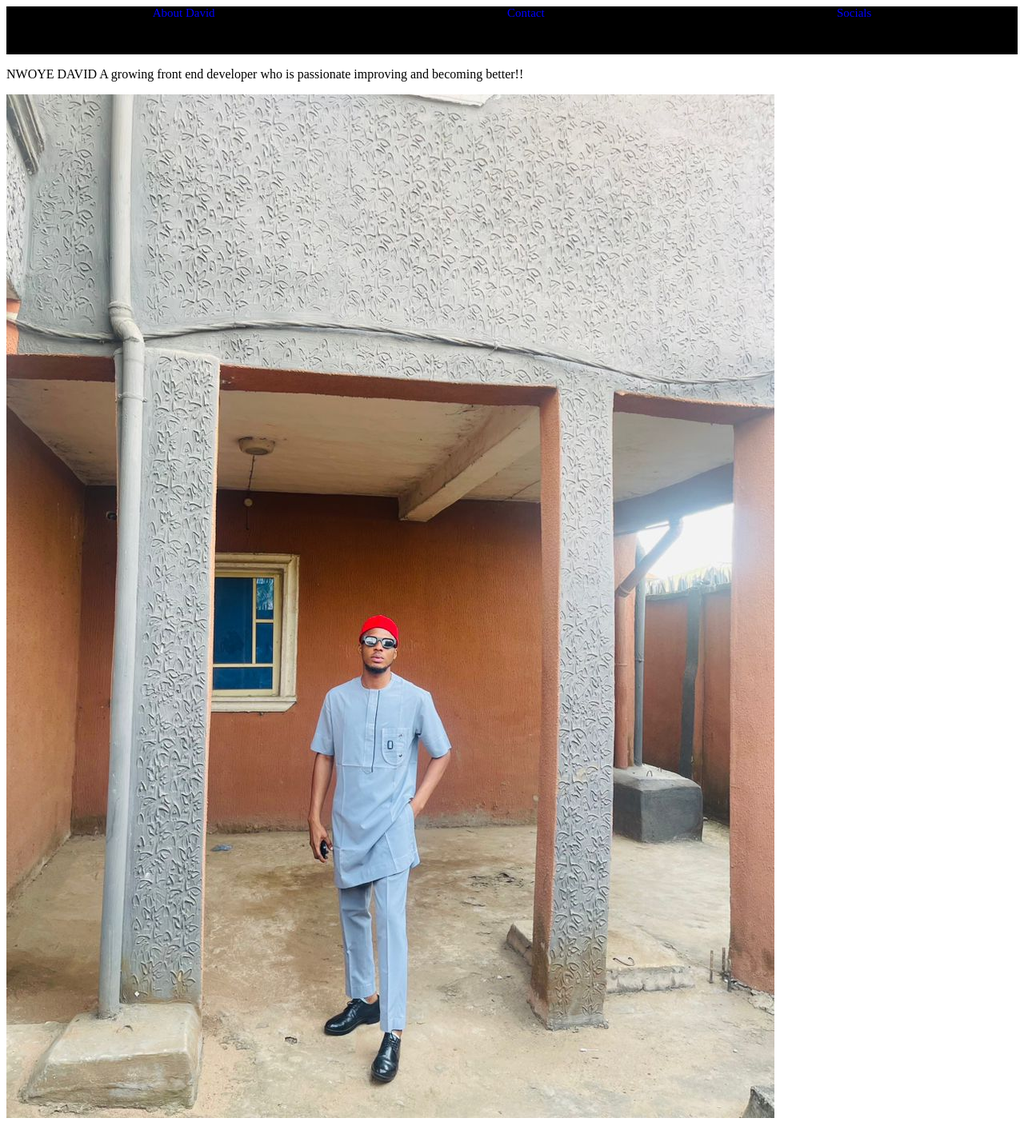
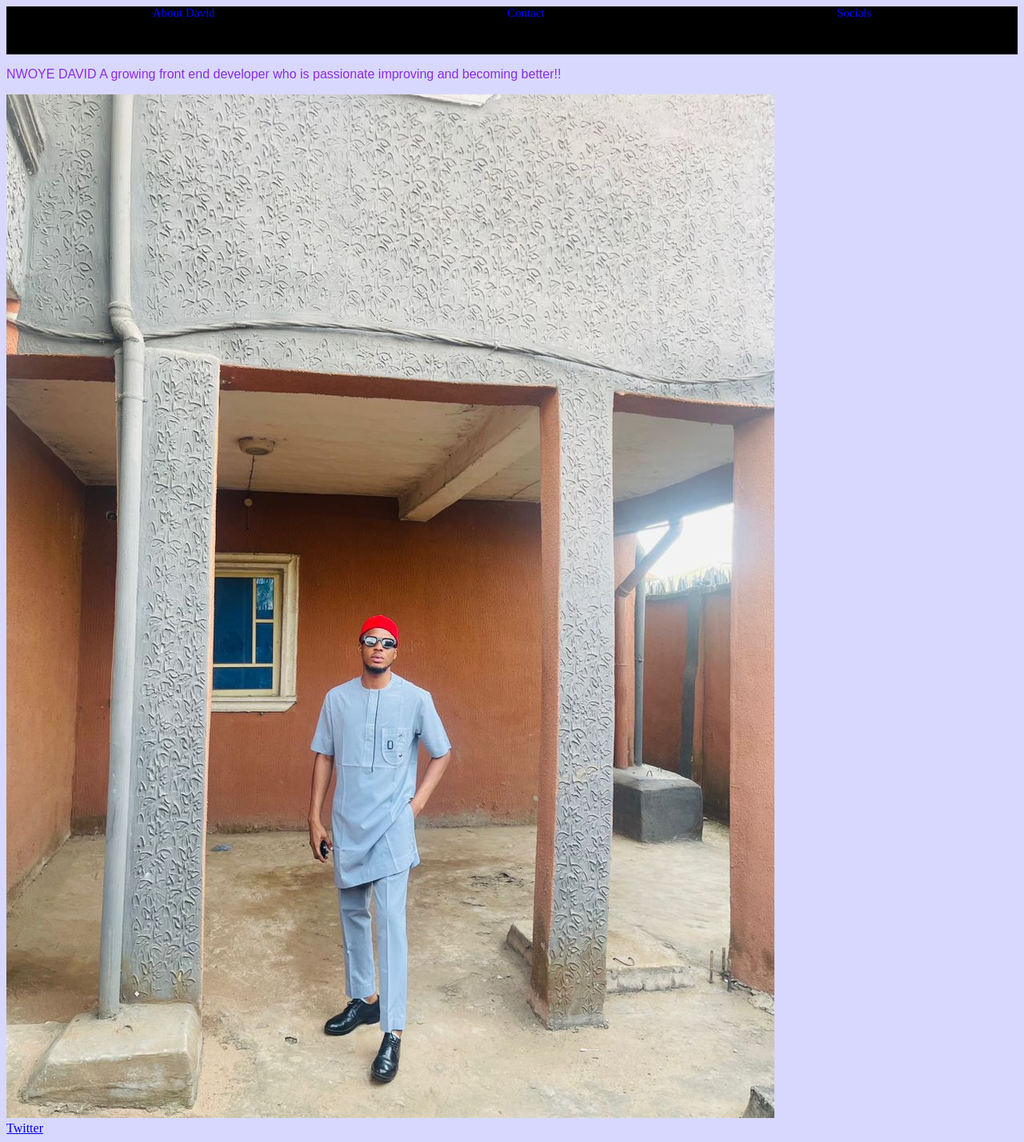
Before and after one commit to Dave530-tech/first-styling, a plain HTML site: page index.html in a window 1280 px wide. Shown: the whole page at 80% size. Drawn offline with Linux system fonts and the light colour scheme.

Commit message:
new html and css

```diff
--- a/index.html
+++ b/index.html
@@ -23,6 +23,11 @@
         <img src="./images/WhatsApp Image 2025-02-08 at 19.26.29_94ecfd6e.jpg"/>
     </div>
 
+        <a href="https://x.com/eshioroname?s=11">Twitter</a>
+
+
+
+
 
 
 </body>
--- a/styles.css
+++ b/styles.css
@@ -1,4 +1,11 @@
-.navbar{
+
+
+
+body{
+    background-color: rgba(0, 0, 255, 0.151);
+}
+
+   .navbar{
     background-color: black;
     overflow: hidden;
     height: 60px;
@@ -15,4 +22,17 @@
     }
     .navbar a:hover{
 
+        transition: 0.5s;
+        color: aqua;
+        background-color: black;
     }
+
+
+div p{
+    font-family: Arial, Helvetica, sans-serif;
+    color: blueviolet;
+}
+
+div p img{
+
+}
```
